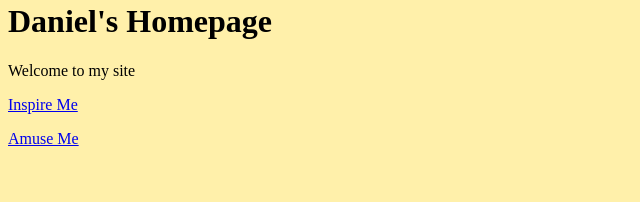
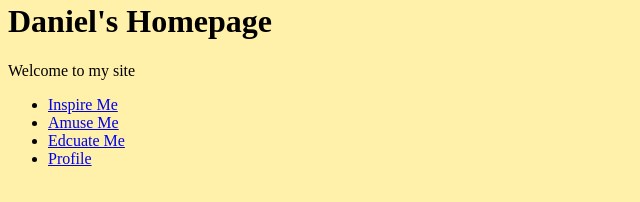
Before and after one commit to DanielValenzuela11/DanielValenzuela11.github.io, a plain HTML site: page index.html in a window 1280 px wide. Shown: the part 170-372 px from the top of the page, without its empty margins (0-640 px from the left). Drawn offline with Linux system fonts and the light colour scheme.

Commit message:
Update index.html

```diff
--- a/index.html
+++ b/index.html
@@ -13,7 +13,11 @@
     <img src="07_UNC_WM+bear_vert.jpg" alt="UNC Logo">
     <h1>Daniel's Homepage</h1>
     <p>Welcome to my site</p>
-    <p><a href="inspire.html">Inspire Me</a></p>
-    <p><a href="amuse.html">Amuse Me</a></p>
+    <ul>
+        <li><a href="inspire.html">Inspire Me</a></li>
+        <li><a href="amuse.html">Amuse Me</a></li>
+        <li><a href="educate.html">Edcuate Me</a></li>
+        <li><a href="profile.html">Profile</a></li>
+    </ul>
   </body>
 </html>
```
